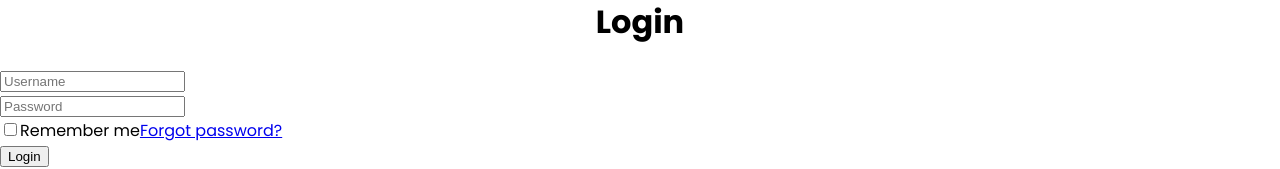
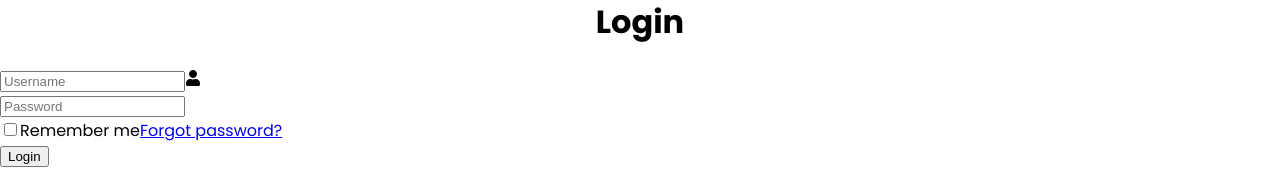
Before and after one commit to mickey55679/react-components-athletech, a React (Create React App) app: page / in a window 1280 px wide. Shown: the part 490-659 px from the top of the page. Built offline with nearby package versions, Linux system fonts and the light colour scheme; a web font is replaced by a local one.

Commit message:
added icon

```diff
--- a/package.json
+++ b/package.json
@@ -10,6 +10,7 @@
     "@testing-library/user-event": "^13.5.0",
     "react": "^18.3.1",
     "react-dom": "^18.3.1",
+    "react-icons": "^5.3.0",
     "react-scripts": "5.0.1",
     "web-vitals": "^2.1.4"
   },
--- a/src/Components/LoginForm/LoginForm.js
+++ b/src/Components/LoginForm/LoginForm.js
@@ -1,3 +1,5 @@
+import { FaUser } from "react-icons/fa";
+
 function LoginForm() {
   return (
     <div className="login-container">
@@ -6,20 +8,25 @@
           <h1>Login</h1>
           <div className="input-box">
             <input type="text" placeholder="Username" required />
+            <FaUser />
           </div>
           <div className="input-box">
             <input type="password" placeholder="Password" required />
           </div>
 
           <div className="remember-forgot">
-            <label><input type="checkbox" />Remember me</label>
+            <label>
+              <input type="checkbox" />
+              Remember me
+            </label>
             <a href="#">Forgot password?</a>
           </div>
 
           <button type="submit">Login</button>
           <div className="register-link">
-            <p>Don't have an account? <a href="#">Register</a></p>
-
+            <p>
+              Don't have an account? <a href="#">Register</a>
+            </p>
           </div>
         </form>
       </div>
```
Also changed, not shown: 1 other file (tests, documents, lock files or other folders).
